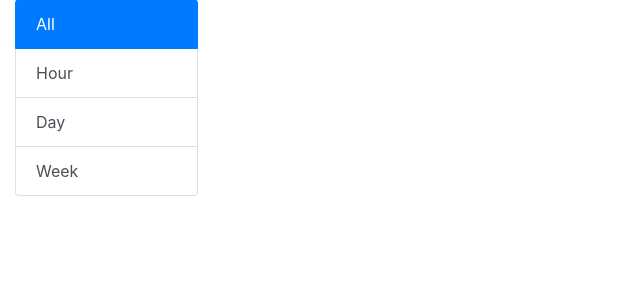
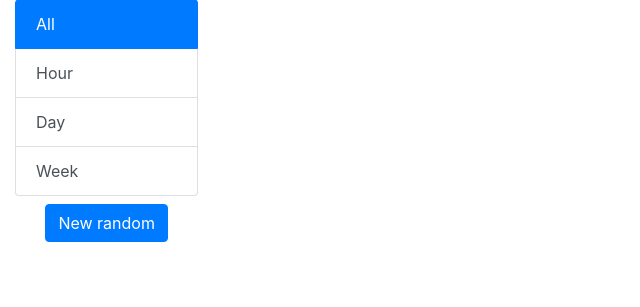
Before and after one commit to FedorYatsenko/nexua, a Django app: page /Site/random_files in a window 1280 px wide. Shown: the part 146-453 px from the top of the page, without its empty margins (0-640 px from the left). Run offline with Django 3.2, Linux system fonts and the light colour scheme; data that the repository does not hold is empty; some libraries are stand-ins or nearby versions.

Commit message:
Add new random button

```diff
--- a/Site/static/js/load_new_random_files.js
+++ b/Site/static/js/load_new_random_files.js
@@ -2,9 +2,17 @@ $(function () {
     "use strict";
 
     $(".button_filter").click(function() {
-        $(this).addClass('active').siblings().removeClass('active');
+        if (!$(this).hasClass('active')) {
+            $(this).addClass('active').siblings().removeClass('active');
+            $('#random_file_list').load(
+                $('#random_file_list').attr('url') + "?ttl=" + $(this).attr('name')
+            );
+        }
+    });
+
+    $("#button_new").click(function() {
         $('#random_file_list').load(
-            $('#random_file_list').attr('url') + "?ttl=" + $(this).attr('name')
-        );
+                $('#random_file_list').attr('url') + "?ttl=" + $("#filters").children(".active").attr("name")
+            );
     });
 });
--- a/Site/templates/common/random_file.html
+++ b/Site/templates/common/random_file.html
@@ -7,7 +7,7 @@
             <h2 class="text-center">Filters</h2>
             <h4> TTL:</h4>
 
-            <div class="list-group">
+            <div id="filters" class="list-group">
               <button id="button_all" name="all" type="button" class="list-group-item list-group-item-action active button_filter">
                   All
               </button>
@@ -20,6 +20,10 @@
               <button id="button_week" name="week" type="button" class="list-group-item list-group-item-action button_filter">
                   Week
               </button>
+            </div>
+
+            <div class="text-center">
+                <button id="button_new" class="btn btn-primary mt-2">New random</button>
             </div>
         </div>
 
```
